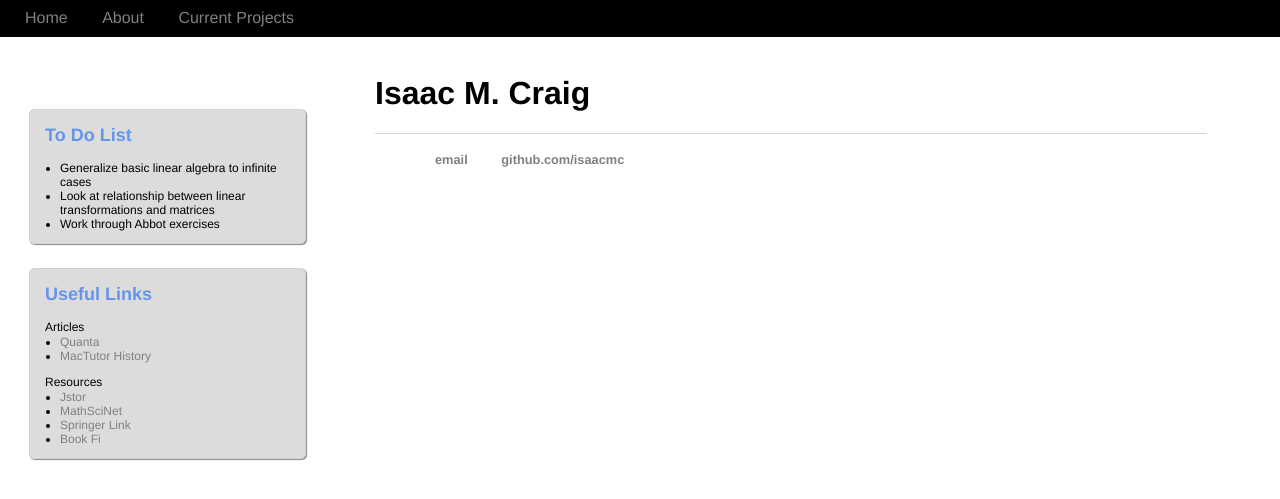
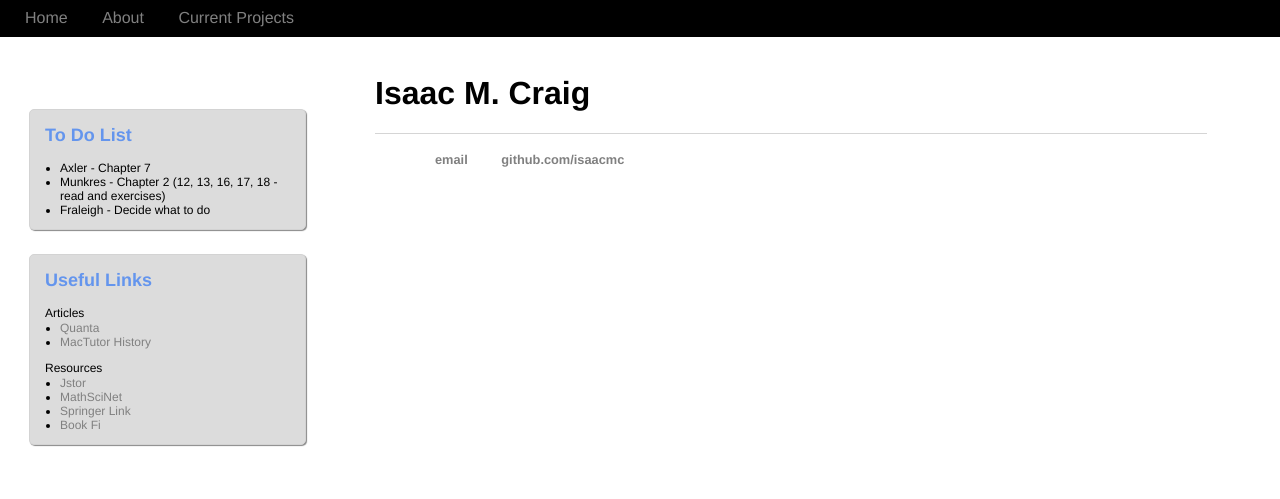
Before and after one commit to isundberg/isaacmc.github.io, a Jekyll site: the page built from index.html, in a window 1280 px wide. Shown: the top 499 px of the page. Built offline with Jekyll 4.4.1, drawn with Linux system fonts in a browser that asks for light colours.

Commit message:
Update default.html

```diff
--- a/_layouts/default.html
+++ b/_layouts/default.html
@@ -21,9 +21,9 @@
 					<div id="sidenavContent">
 						<h2 id="title">To Do List</h2>
 						<ul id="sideul">
-							<li>Generalize basic linear algebra to infinite cases</li>
-							<li>Look at relationship between linear transformations and matrices</li>
-							<li>Work through Abbot exercises</li>
+							<li>Axler - Chapter 7</li>
+							<li>Munkres - Chapter 2 (12, 13, 16, 17, 18 - read and exercises)</li>
+							<li>Fraleigh - Decide what to do</li>
 						</ul>
 					</div>
 					<div id="sidenavContent">
```
